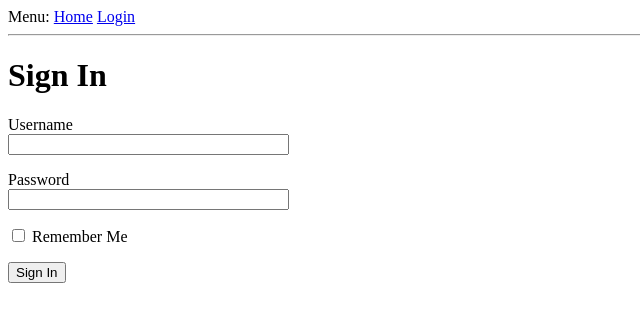
After one commit to simonthompson99/tapol_app, a Flask app: page /login in a window 1280 px wide. The commit adds this page. Shown: the top 322 px of the page, without its empty margins (0-640 px from the left). Run offline with Flask 2, Linux system fonts and the light colour scheme.

Commit message:
added config and login form

```diff
--- a/app/__init__.py
+++ b/app/__init__.py
@@ -1,7 +1,12 @@
 from flask import Flask
+from config import Config
 
+# create the Flask app
 app = Flask(__name__,
   template_folder='templates'
   )
 
+# apply the SECRET_KEY variable from the config class
+app.config.from_object(Config)
+
 from app import routes
--- /dev/null
+++ b/app/forms.py
@@ -0,0 +1,9 @@
+from flask_wtf import FlaskForm
+from wtforms import StringField, PasswordField, BooleanField, SubmitField
+from wtforms.validators import DataRequired
+
+class LoginForm(FlaskForm):
+    username = StringField('Username', validators=[DataRequired()])
+    password = PasswordField('Password', validators=[DataRequired()])
+    remember_me = BooleanField('Remember Me')
+    submit = SubmitField('Sign In')
--- a/app/routes.py
+++ b/app/routes.py
@@ -1,5 +1,6 @@
 from app import app
-from flask import render_template
+from flask import render_template, flash, redirect
+from app.forms import LoginForm
 
 recordset = [
   {'id': 1021,
@@ -17,3 +18,12 @@ def index():
     title = 'Home',
     user = {'username': 'Simon'},
     recordset = recordset)
+
+@app.route('/login', methods=['GET', 'POST'])
+def login():
+    form = LoginForm()
+    if form.validate_on_submit():
+        flash('Login requested for user {}, remember_me={}'.format(
+            form.username.data, form.remember_me.data))
+        return redirect('/index')
+    return render_template('login.html', title='Sign In', form=form)
--- a/app/templates/base.html
+++ b/app/templates/base.html
@@ -7,8 +7,20 @@
       {% endif %}
     </head>
     <body>
-        <div>Menu: <a href="/index">Home</a></div>
+        <div>Menu:
+          <a href="/index">Home</a>
+           <a href="/login">Login</a>
+        </div>
         <hr>
+        {% with messages = get_flashed_messages() %}
+        {% if messages %}
+        <ul>
+            {% for message in messages %}
+            <li>{{ message }}</li>
+            {% endfor %}
+        </ul>
+        {% endif %}
+        {% endwith %}
         {% block content %}{% endblock %}
     </body>
 </html>
--- /dev/null
+++ b/app/templates/login.html
@@ -0,0 +1,18 @@
+{% extends "base.html" %}
+
+{% block content %}
+    <h1>Sign In</h1>
+    <form action="" method="post" novalidate>
+        {{ form.hidden_tag() }}
+        <p>
+            {{ form.username.label }}<br>
+            {{ form.username(size=32) }}
+        </p>
+        <p>
+            {{ form.password.label }}<br>
+            {{ form.password(size=32) }}
+        </p>
+        <p>{{ form.remember_me() }} {{ form.remember_me.label }}</p>
+        <p>{{ form.submit() }}</p>
+    </form>
+{% endblock %}
--- /dev/null
+++ b/config.py
@@ -0,0 +1,4 @@
+import os
+
+class Config(object):
+    SECRET_KEY = os.environ.get('SECRET_KEY') or 'you-will-never-guess'
--- a/pyproject.toml
+++ b/pyproject.toml
@@ -8,6 +8,8 @@ authors = ["repl.it user <replituser@example.com>"]
 python = "^3.8"
 Flask = "^1.1.2"
 python-dotenv = "^0.15.0"
+flask-wtf = "^0.14.3"
+wtforms = "^2.3.3"
 
 [tool.poetry.dev-dependencies]
 
```
Also changed, not shown: 1 other file.
